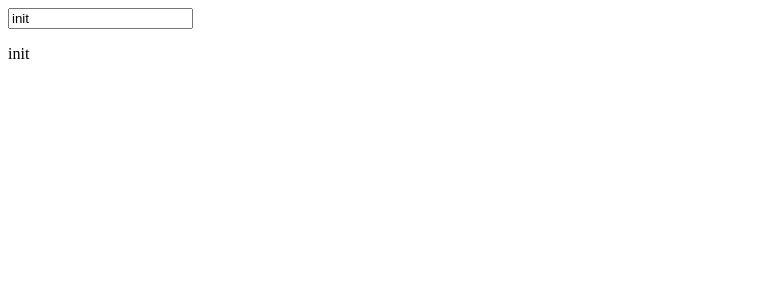
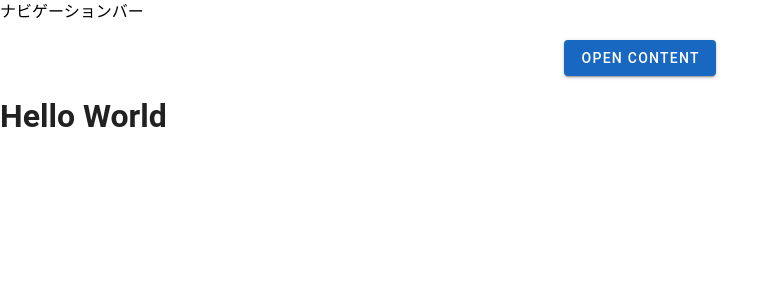
Before and after one commit to mizokami1108/Reservation-System, a Nuxt app: page / in a window 1280 px wide. Shown: the top 300 px of the page, without its empty margins (0-779 px from the left). Built offline with nearby package versions, Linux system fonts and the light colour scheme.

Commit message:
vuetify config/test view

```diff
--- a/app.vue
+++ b/app.vue
@@ -1,10 +1,20 @@
+<script setup lang="ts">
+import { ref } from "vue";
+const showContents = ref(false);
+</script>
 <template>
-  <div>
-    <input v-model="taskName">
-    <p>{{ taskName }}</p>
-  </div>
+  <NuxtLayout>
+    <v-app>
+      <v-sheet class="pa-4 text-center mx-auto">
+        <v-btn color="primary" @click="showContents = !showContents">
+          <template v-if="!showContents"> Open Content </template>
+          <template v-if="showContents"> Close Content </template>
+        </v-btn>
+      </v-sheet>
+      <v-sheet v-if="showContents" class="pa-4 text-center mx-auto">
+        コンテンツです。
+      </v-sheet>
+      <NuxtPage />
+    </v-app>
+  </NuxtLayout>
 </template>
-
-<script setup lang="ts">
-const taskName = ref<string>('init')
-</script>
--- /dev/null
+++ b/plugins/vuetify.ts
@@ -0,0 +1,5 @@
+import vuetify from "~/utils/vuetify";
+
+export default defineNuxtPlugin((app) => {
+  app.vueApp.use(vuetify);
+});
--- /dev/null
+++ b/utils/vuetify.ts
@@ -0,0 +1,19 @@
+import { createVuetify } from "vuetify";
+import * as components from "vuetify/components";
+import * as directives from "vuetify/directives";
+import { aliases, mdi } from "vuetify/iconsets/mdi-svg";
+import "vuetify/styles";
+
+const vuetify = createVuetify({
+  components,
+  directives,
+  icons: {
+    defaultSet: "mdi",
+    aliases,
+    sets: {
+      mdi,
+    },
+  },
+});
+
+export default vuetify;
```
